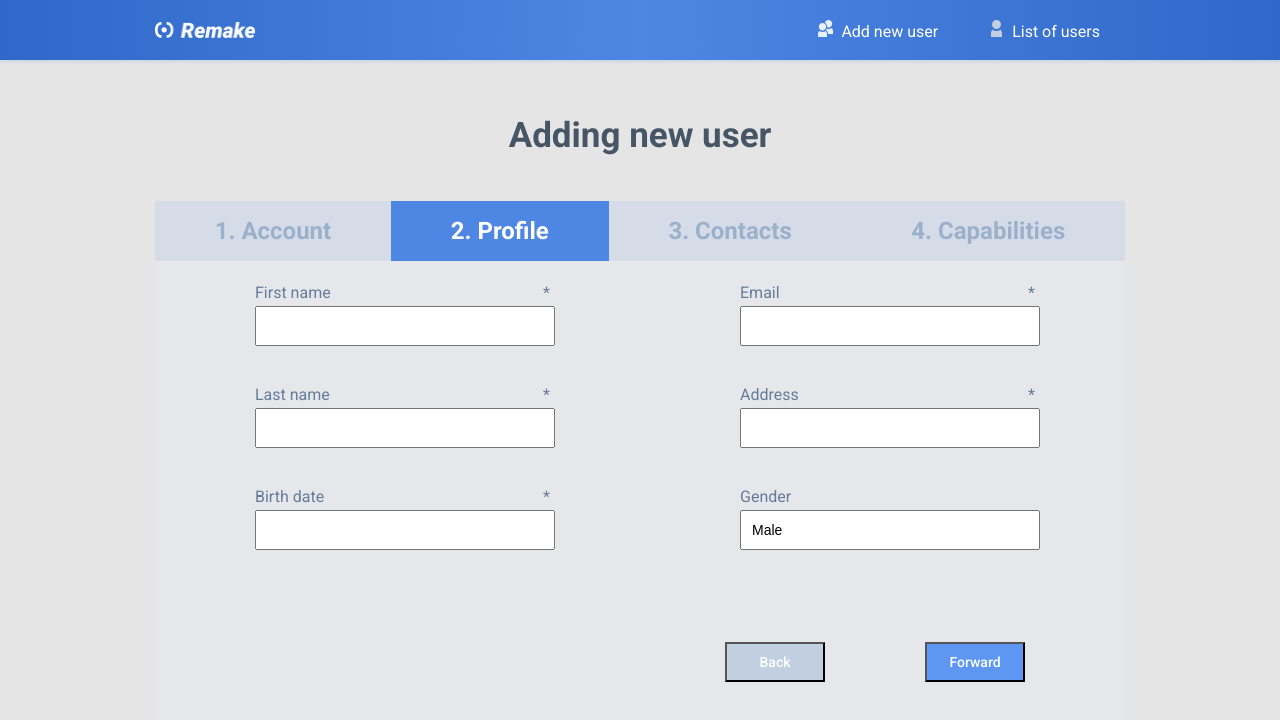
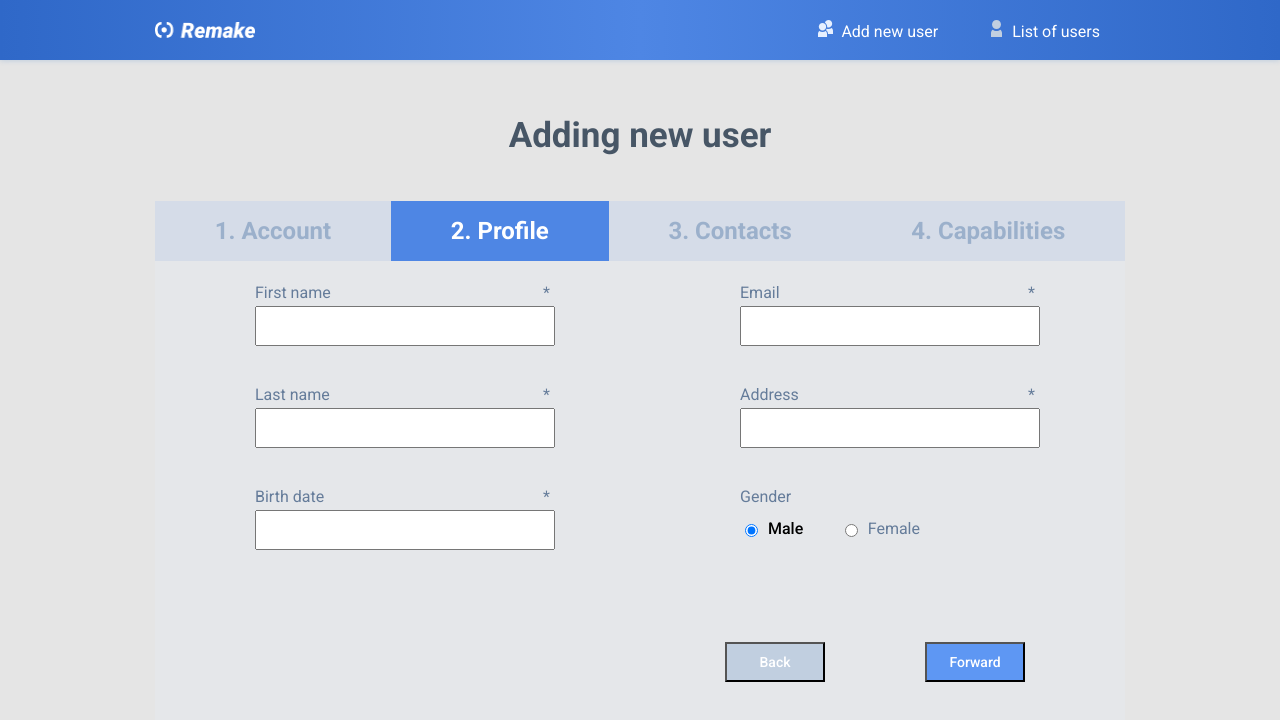
Before and after one commit to MaxVynohradov/simple-account-manager, a React (Create React App) app: page /simple-account-manager/user/create/account in a window 1280 px wide. Both pictures are taken after a click on the button "Forward". Shown: the top 720 px of the page. Built offline with nearby package versions, Linux system fonts and the light colour scheme.

Commit message:
feat(wizard): add gender radio button group

```diff
--- /dev/null
+++ b/src/pages/UserModificationWizard/components/CustomInputs/GenderRadioButtonsGroup/index.tsx
@@ -0,0 +1,82 @@
+/* eslint-disable react/jsx-props-no-spreading */
+import { ErrorMessage, FieldProps } from 'formik';
+import React, { memo, useState } from 'react';
+import { useTheme } from 'react-jss';
+
+import { IInput } from '../../../interfaces/IInput';
+import useStyles from '../styles';
+
+const GenderRadioButtonsGroup: React.FC<IInput & FieldProps> = ({
+  label,
+  field,
+  required,
+  name,
+  form: { touched, errors },
+}: IInput & FieldProps) => {
+  const [checkedGender, setCheckedGender] = useState<'Male' | 'Female'>('Male');
+
+  const theme = useTheme();
+  const isError = Boolean(touched[field.name] && errors[field.name]);
+  const classes = useStyles({ theme, isError, checkedGender });
+  return (
+    <div className={classes.simpleInputBlock}>
+      <label htmlFor={name} className={classes.simpleInputLabel}>
+        <span>{label}</span>
+        <span className="requiredSignSpan">{required ? '*' : ''}</span>
+      </label>
+      <div className={classes.radioButtonGroupInputBlock}>
+        <label
+          htmlFor="gender_male_btn"
+          className={classes.radioButtonInputLabel}
+          style={{
+            ...(checkedGender === 'Male'
+              ? { color: 'black', fontWeight: 500 }
+              : {}),
+          }}
+        >
+          <input
+            type="radio"
+            id="gender_male_btn"
+            name="gender"
+            value="Male"
+            className={classes.radioButtonInput}
+            checked={checkedGender === 'Male'}
+            onClick={(): void => {
+              setCheckedGender('Male');
+            }}
+            {...field}
+          />
+          Male
+        </label>
+        <label
+          htmlFor="gender_female_btn"
+          className={classes.radioButtonInputLabel}
+          style={{
+            ...(checkedGender === 'Female'
+              ? { color: 'black', fontWeight: 500 }
+              : {}),
+          }}
+        >
+          <input
+            type="radio"
+            id="gender_female_btn"
+            name="gender"
+            value="Female"
+            className={classes.radioButtonInput}
+            checked={checkedGender === 'Female'}
+            onClick={(): void => {
+              setCheckedGender('Female');
+            }}
+            {...field}
+          />
+          Female
+        </label>
+      </div>
+      <p className={classes.simpleInputFieldErrorMessage}>
+        <ErrorMessage name={field.name}>{(msg): string => msg}</ErrorMessage>
+      </p>
+    </div>
+  );
+};
+
+export default memo(GenderRadioButtonsGroup);
--- a/src/pages/UserModificationWizard/components/CustomInputs/PasswordInput.tsx
+++ b/src/pages/UserModificationWizard/components/CustomInputs/PasswordInput.tsx
@@ -31,7 +31,6 @@ const PasswordField: React.FC<IInput & FieldProps> = ({
       </label>
       <div className={classes.passwordInputWrapper}>
         <input
-          {...field}
           type={isPasswordShown ? 'text' : 'password'}
           name={name}
           className={classes.simpleInputField}
--- a/src/pages/UserModificationWizard/components/CustomInputs/TextInput.tsx
+++ b/src/pages/UserModificationWizard/components/CustomInputs/TextInput.tsx
@@ -24,7 +24,6 @@ const Field: React.FC<IInput & FieldProps> = ({
         <span className="requiredSignSpan">{required ? '*' : ''}</span>
       </label>
       <input
-        {...field}
         type={type}
         name={name}
         className={classes.simpleInputField}
--- a/src/pages/UserModificationWizard/components/CustomInputs/styles.ts
+++ b/src/pages/UserModificationWizard/components/CustomInputs/styles.ts
@@ -25,6 +25,17 @@ const useStyles = createUseStyles({
     width: '300px',
     margin: '24px auto 10px 100px',
   },
+  radioButtonGroupInputBlock: {
+    display: 'flex',
+    flexDirection: 'row',
+    justifyContent: 'space-between',
+    width: '60%',
+    margin: '16px 0 0 0',
+  },
+  radioButtonInput: {
+    marginRight: 10,
+    cursor: 'pointer',
+  },
   simpleInputLabel: {
     ...defaultLabelStyle,
     display: 'flex',
@@ -32,6 +43,15 @@ const useStyles = createUseStyles({
     '& .requiredSignSpan': {
       paddingRight: 5,
     },
+  },
+  radioButtonInputLabel: {
+    ...defaultLabelStyle,
+    display: 'flex',
+    justifyContent: 'space-between',
+    '& .requiredSignSpan': {
+      paddingRight: 5,
+    },
+    cursor: 'pointer',
   },
   simpleInputField: {
     display: 'flex',
--- a/src/pages/UserModificationWizard/pages/Profile/index.tsx
+++ b/src/pages/UserModificationWizard/pages/Profile/index.tsx
@@ -1,6 +1,7 @@
 import { Field as FormikField } from 'formik';
 import React from 'react';
 
+import GenderRadioButtonsGroup from '../../components/CustomInputs/GenderRadioButtonsGroup';
 import SimpleInputField from '../../components/CustomInputs/TextInput';
 import WizardNavBar from '../../components/WizardNavBar';
 import IActionHandler from '../../interfaces/actionHandler';
@@ -60,7 +61,7 @@ const UserProfileWizardTab: React.FC<WizardTabProps> = ({
             type="text"
             name="gender"
             label="Gender"
-            component={SimpleInputField}
+            component={GenderRadioButtonsGroup}
           />
         </div>
       </div>
--- a/src/pages/UserModificationWizard/wizardFormValidation.ts
+++ b/src/pages/UserModificationWizard/wizardFormValidation.ts
@@ -48,7 +48,7 @@ const WizardValidationSchema = Yup.object().shape({
     .min(10, 'Address Too Short!')
     .max(180, 'Address Too Long!')
     .required('Required'),
-  gender: Yup.string().oneOf(['male', 'female']).required('Required'),
+  gender: Yup.string().oneOf(['Male', 'Female']).required('Required'),
 });
 
 export default WizardValidationSchema;
```
